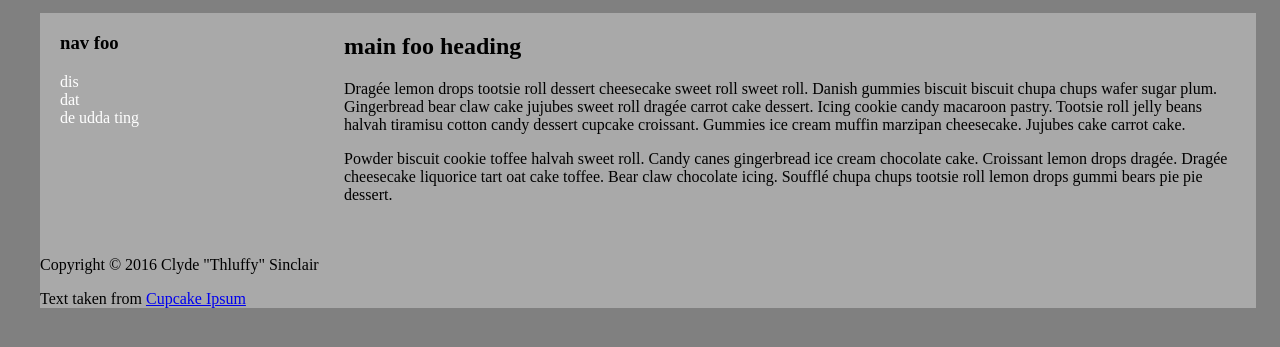
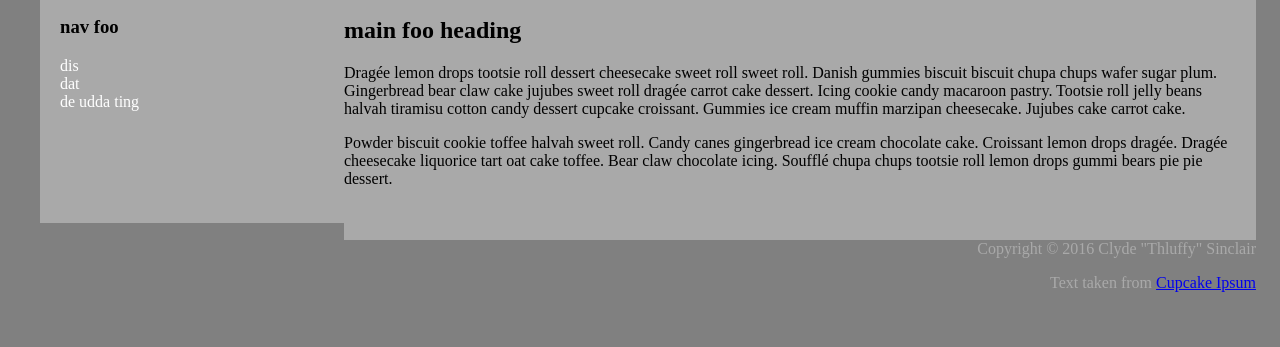
Before and after one commit to hilaryzen/SoftDevWork, a plain HTML site: page 20_css/0_inline/index.html in a window 1280 px wide. Shown: the part 81-428 px from the top of the page. Drawn offline with Linux system fonts and the light colour scheme.

Commit message:
Fixed bottom

```diff
--- a/20_css/0_inline/index.html
+++ b/20_css/0_inline/index.html
@@ -15,15 +15,15 @@
   <body style="background-color: gray;">
     <h1 style="color:white; background-color: lightgray; text-align:center; width: 95vw; margin-left: 2.5vw; padding-top: 10px; padding-bottom: 10px; margin-bottom: 0px;">foo heading 1</h1>
     <div style="background-color: darkgray; width: 95vw; margin-left: 2.5vw;, margin-top: 0px;">
-      <div style="float: left; width: 25%;">
+      <div style="background-color: darkgray; float: left; width: 25%;">
         <h3 style="margin-left: 20px;">nav foo</h3>
-        <ul style="list-style-type: none; margin: 0; padding: 0; color: white; margin-left: 20px;">
+        <ul style="list-style-type: none; margin: 0; padding: 0; color: white; margin-left: 20px; height: 166px;">
           <li><a href="" style="color: white; text-decoration: none;">dis</a></li>
           <li><a href="" style="color: white; text-decoration: none;">dat</a></li>
           <li><a href="" style="color: white; text-decoration: none;">de udda ting</a></li>
         </ul>
       </div>
-      <div style="float: left; width: 75%">
+      <div style="background-color: darkgray; float: left; width: 75%">
         <h2>main foo heading</h2>
         <p style="margin-right: 10px;">Dragée lemon drops tootsie roll dessert cheesecake sweet roll sweet roll. Danish gummies biscuit biscuit chupa chups wafer sugar plum. Gingerbread bear claw cake jujubes sweet roll dragée carrot cake dessert. Icing cookie candy macaroon pastry. Tootsie roll jelly beans halvah tiramisu cotton candy dessert cupcake croissant. Gummies ice cream muffin marzipan cheesecake. Jujubes cake carrot cake.</p>
         <p style="margin-right: 10px;">Powder biscuit cookie toffee halvah sweet roll. Candy canes gingerbread ice cream chocolate cake. Croissant lemon drops dragée. Dragée cheesecake liquorice tart oat cake toffee. Bear claw chocolate icing. Soufflé chupa chups tootsie roll lemon drops gummi bears pie pie dessert.</p>
@@ -31,11 +31,9 @@
         <br>
         <br>
       </div>
-      <div>
-        <p style="text-algin: right;">Copyright &copy; 2016 Clyde "Thluffy" Sinclair</p>
-        <p>Text taken from <a href="http://www.cupcakeipsum.com/">Cupcake Ipsum</a></p>
-      </div>
     </div>
+    <p style="text-align: right; width: 95vw; margin-left: 2.5vw; color: darkgray;">Copyright &copy; 2016 Clyde "Thluffy" Sinclair</p>
+    <p style="text-align: right; width: 95vw; margin-left: 2.5vw; color: darkgray;">Text taken from <a href="http://www.cupcakeipsum.com/">Cupcake Ipsum</a></p>
   </body>
 
 </html>
```
